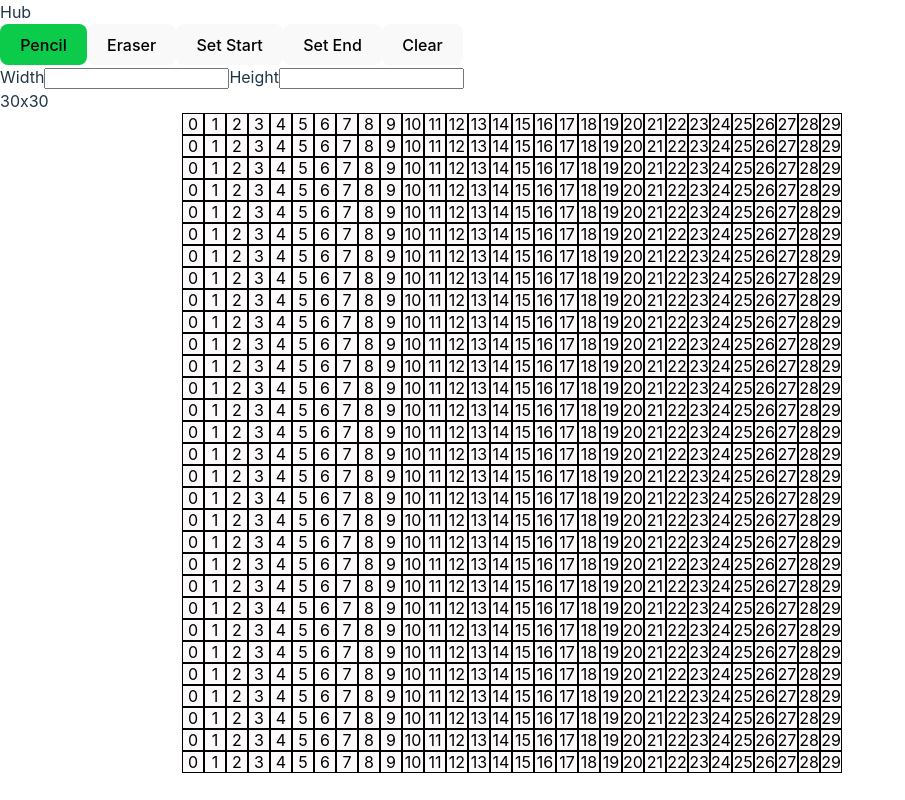
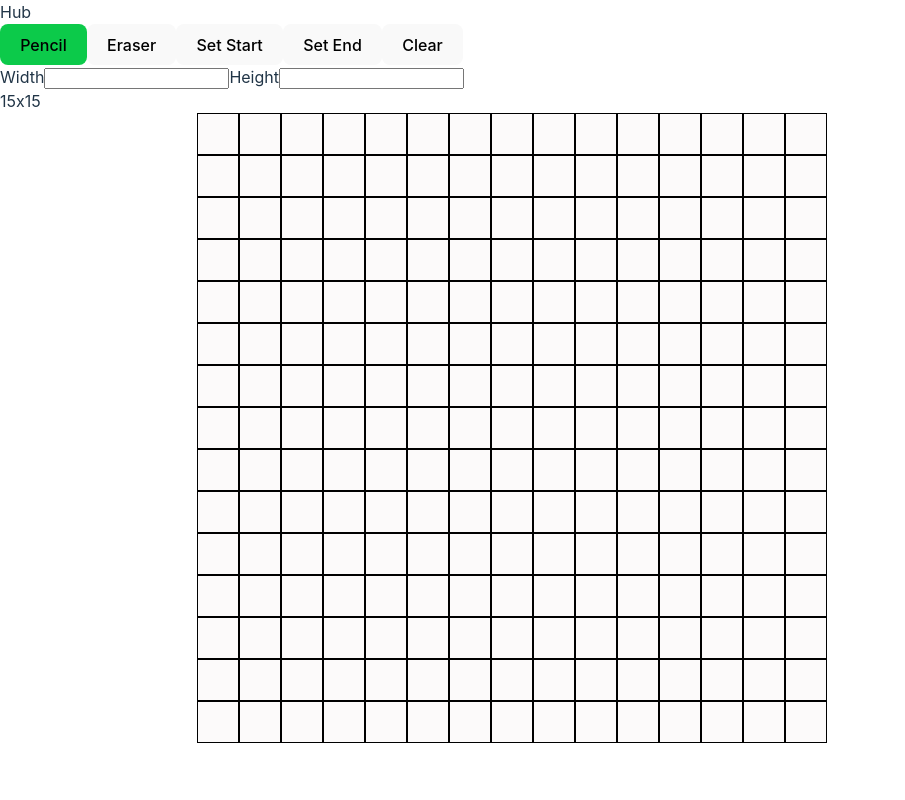
Before and after one commit to Mlodzieniak/patcher, a React (Vite) app: page / in a window 1280 px wide. Shown: the whole page, without its empty margins (0-905 px from the left). Built offline with nearby package versions, Linux system fonts and the light colour scheme.

Commit message:
moved mousehold logic to Node.tsx

```diff
--- a/src/App.scss
+++ b/src/App.scss
@@ -12,7 +12,7 @@ $cell-searched: #ffc914;
 $cell-path: #0cca4a;
 $cell-normal: #fcfafa;
 
-$cell-size: 20px;
+$cell-size: 40px;
 .hub {
   width: 80vw;
   height: 100vh;
--- a/src/components/Board.tsx
+++ b/src/components/Board.tsx
@@ -1,4 +1,4 @@
-import { useEffect, useState, FC } from "react";
+import { useEffect, useState, FC, useRef } from "react";
 import { Node } from "./Node";
 import { ToolType, ToolPicker } from "./Tools";
 interface Props {
@@ -11,33 +11,6 @@ interface Props {
 export const Board: FC<Props> = (props) => {
   const { width, height, inspectCell, currentTool } = props;
   const [board, setBoard] = useState<[]>([]);
-  const [mouseHold, setMouseHold] = useState(false);
-
-  // useEffect(() => {
-  //   switch(currentTool){
-  //     case ToolPicker.pencil:
-
-  //   }
-  // }, [currentTool]);
-  useEffect(() => {
-    const handleMouseDown = () => {
-      setMouseHold(true);
-    };
-    const handleMouseUp = () => {
-      setMouseHold(false);
-    };
-    document.addEventListener("mousedown", handleMouseDown);
-
-    document.addEventListener("mouseup", handleMouseUp);
-    document.addEventListener("mousemove", () => {
-      console.log(mouseHold);
-    });
-    return () => {
-      document.removeEventListener("mousedown", handleMouseDown);
-
-      document.removeEventListener("mouseup", handleMouseUp);
-    };
-  }, []);
 
   useEffect(() => {
     const newBoard = [];
@@ -50,7 +23,6 @@ export const Board: FC<Props> = (props) => {
             inspectCell={inspectCell}
             key={`${i}${j}`}
             currentTool={currentTool}
-            mouseHold={mouseHold}
           />
         );
         row.push(newCell);
@@ -58,13 +30,13 @@ export const Board: FC<Props> = (props) => {
       newBoard.push(row);
     }
     setBoard(newBoard);
-  }, [width, height]);
+  }, [width, height, currentTool]);
   return (
     <div className="board">
       {board.map((row, i) => {
         return (
           <div className="row" key={i}>
-            {row.map((cell, j) => {
+            {row.map((cell) => {
               return cell;
             })}
           </div>
--- a/src/components/Node.tsx
+++ b/src/components/Node.tsx
@@ -1,9 +1,6 @@
-import { useEffect, useReducer, useState } from "react";
+import { useEffect, useReducer, useRef, useState } from "react";
 import { ToolPicker, ToolType } from "./Tools";
 
-// interface Props{
-
-// }
 enum NodeState {
   start = "start",
   end = "end",
@@ -31,12 +28,11 @@ interface Cords {
 interface Props {
   cords: Cords;
   currentTool: ToolType;
-  mouseHold: boolean;
   inspectCell: (cell: string) => void;
 }
 
 export const Node = (props: Props) => {
-  const { cords, inspectCell, currentTool, mouseHold } = props;
+  const { cords, inspectCell, currentTool } = props;
   const [color, setColor] = useState<Colors>(Colors.normal);
   const [discovered, setDiscovered] = useState<boolean>(false);
   const [x, setX] = useState<number>(cords.x);
@@ -82,11 +78,10 @@ export const Node = (props: Props) => {
     isEnd: false,
     isWall: false,
   });
+  const mouseHold = useRef(false);
+
   const handleClick = () => {
-    // console.log(event);
     inspectCell(`x:${x}, y:${y}, ${JSON.stringify(params)}`);
-    console.log(mouseHold);
-    if (mouseHold) {
     switch (currentTool) {
       case ToolPicker.pencil:
         dispatch(NodeState.wall);
@@ -101,7 +96,9 @@ export const Node = (props: Props) => {
         dispatch(NodeState.start);
         break;
     }
-    }
+  };
+  const handleEnter = () => {
+    if (mouseHold.current) handleClick();
   };
   useEffect(() => {
     if (params.isStart) {
@@ -114,15 +111,28 @@ export const Node = (props: Props) => {
       setColor(Colors.normal);
     }
   }, [params]);
+  useEffect(() => {
+    const handleMouseDown = () => {
+      mouseHold.current = true;
+    };
+    const handleMouseUp = () => {
+      mouseHold.current = false;
+    };
+    document.addEventListener("mousedown", handleMouseDown);
+    document.addEventListener("mouseup", handleMouseUp);
+
+    return () => {
+      document.removeEventListener("mousedown", handleMouseDown);
+      document.removeEventListener("mouseup", handleMouseUp);
+    };
+  }, []);
 
   return (
     <div
       className="cell"
       style={{ backgroundColor: color }}
-      //   onClick={() => inspectCell(`x:${x}, y:${y}, ${JSON.stringify(params)}`)}
-      onMouseEnter={handleClick}
-    >
-      {x}
-    </div>
+      onMouseDown={handleClick}
+      onMouseEnter={handleEnter}
+    ></div>
   );
 };
--- a/src/pages/Hub.tsx
+++ b/src/pages/Hub.tsx
@@ -9,8 +9,8 @@ type CellCords = (event: MouseEvent) => FoundCell;
 type DrawWall = (cords: FoundCell) => void;
 
 export default function Hub() {
-  const [width, setWidth] = useState(30);
-  const [height, setHeight] = useState(30);
+  const [width, setWidth] = useState(15);
+  const [height, setHeight] = useState(15);
   const [inspectedCell, setInspectedCell] = useState("");
   const [tool, setTool] = useState<ToolType>("pencil");
 
```
Lines whose indentation alone changed are shown as unchanged.
